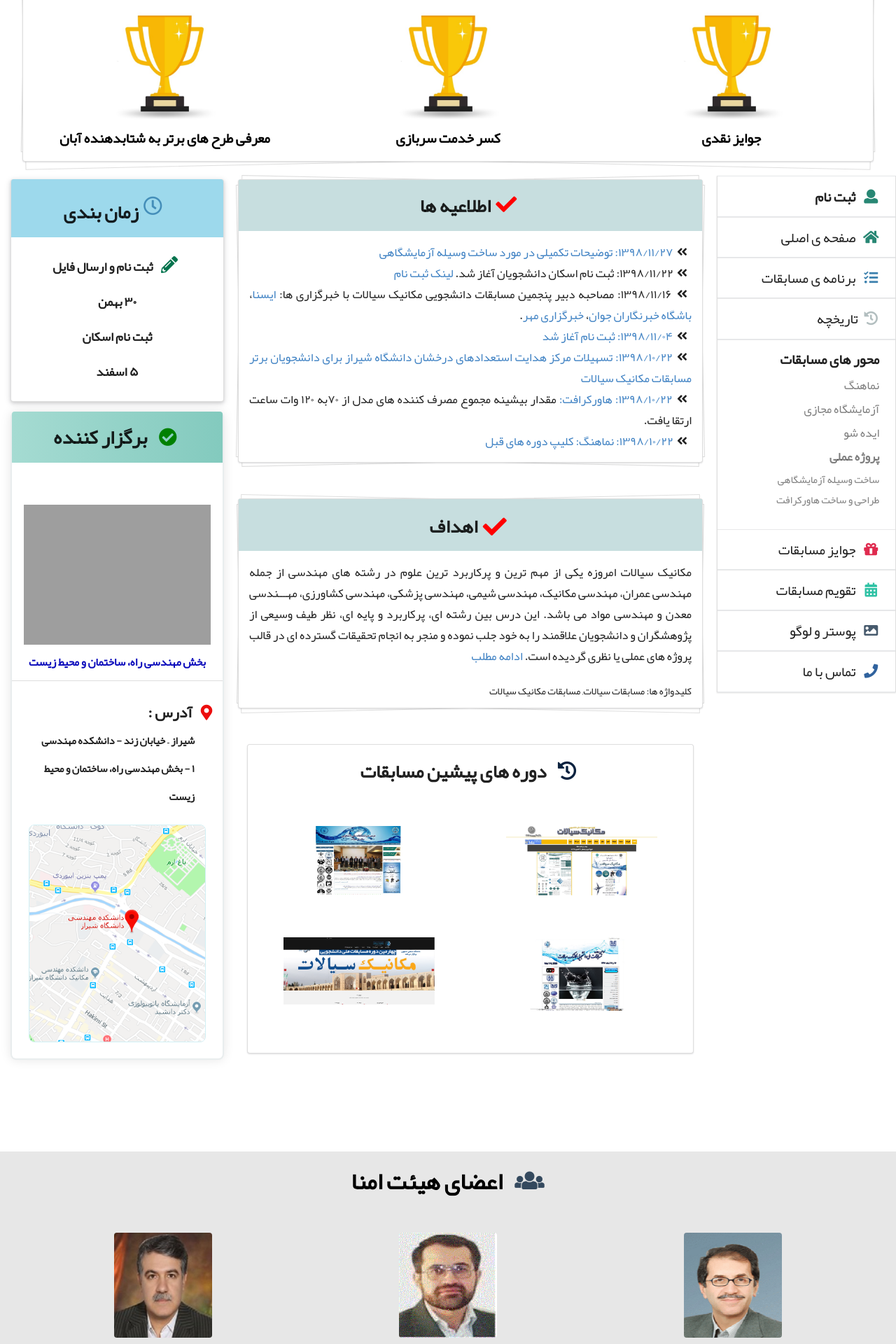
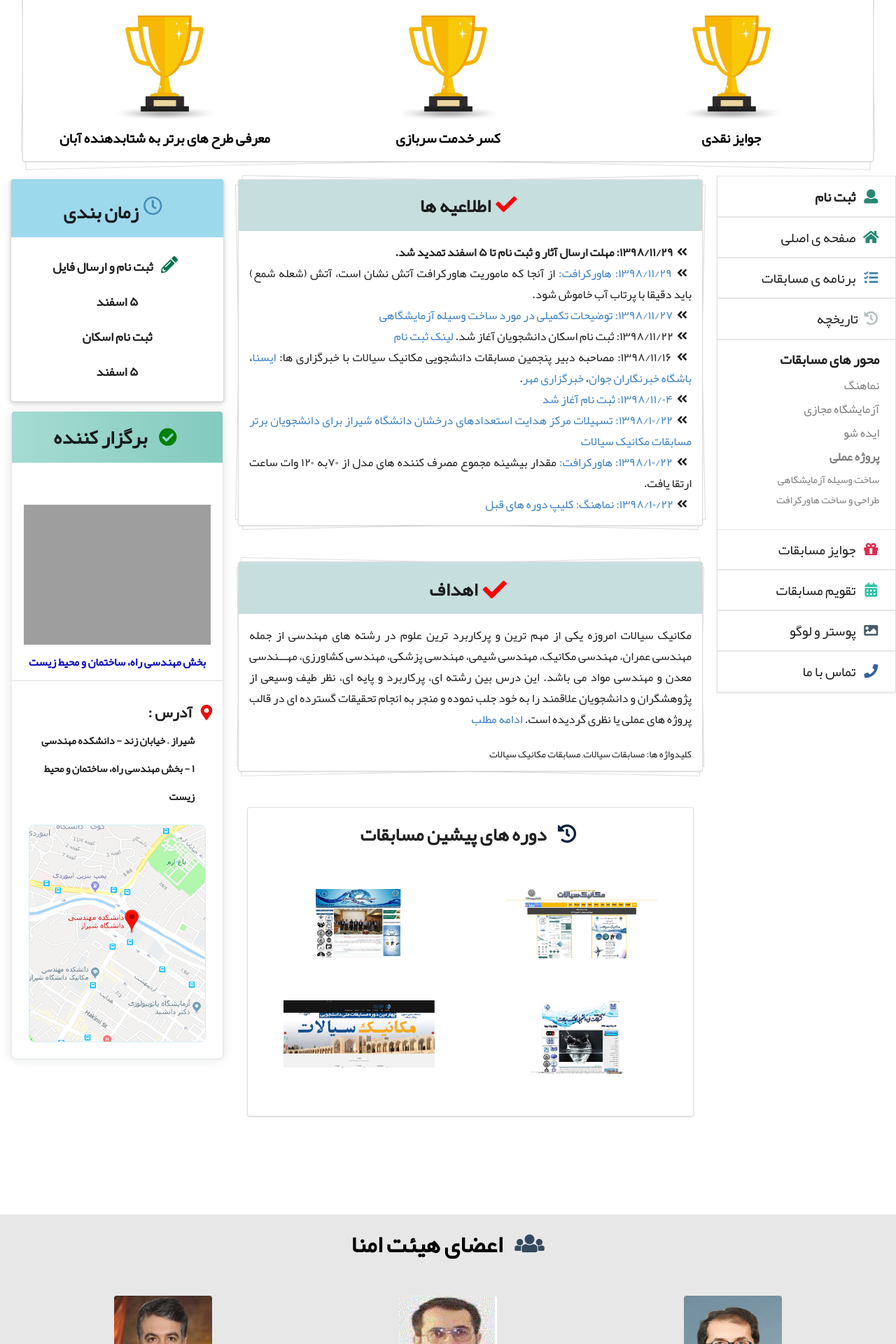
Before and after one commit to alimahdiyar/sfmc, a Django app: page / in a window 1280 px wide. Shown: the part 775-2695 px from the top of the page at 70% size. Run offline with Django 3.2, Linux system fonts and the light colour scheme; grey boxes are pictures that could not be loaded.

Commit message:
announcement

```diff
--- a/templates/base.html
+++ b/templates/base.html
@@ -223,7 +223,7 @@
                         &nbsp
                         ثبت نام و ارسال فایل
                         <br>
-                        30 بهمن
+                        5 اسفند
 
                         <br />
                         ثبت نام اسکان
--- a/templates/hovercraft.html
+++ b/templates/hovercraft.html
@@ -179,6 +179,10 @@
 
 
     <div style="padding: 10px;">
+        <div class="text_content_more_info" style="margin-bottom: 0px;">
+            <i class="angle double left icon icon_judgement"></i>
+            از آنجا که ماموریت هاورکرافت آتش نشان است، آتش (شعله شمع) باید دقیقا با پرتاب آب خاموش شود.
+        </div>
         <div class="text_content_more_info">
             <i class="angle double left icon icon_judgement"></i>
             مقدار بیشینه مجموع مصرف کننده های مدل از 70به 120 وات ساعت ارتقا یافت.
--- a/templates/index.html
+++ b/templates/index.html
@@ -71,6 +71,17 @@
 
 
     <div style="padding: 15px; line-height: 30px;">
+
+        <div class="text_content_more_info">
+            <i class="angle double left icon icon_judgement"></i>
+            <span class="item" style="font-weight: bold">۱۳۹۸/۱۱/۲۹: مهلت ارسال آثار و ثبت نام تا 5 اسفند تمدید شد.</span>
+        </div>
+
+        <div class="text_content_more_info">
+            <i class="angle double left icon icon_judgement"></i>
+            <a class="item" href="{% url 'hovercraft' %}#news">۱۳۹۸/۱۱/۲۹: هاورکرافت:</a> از آنجا که ماموریت هاورکرافت آتش نشان است، آتش (شعله شمع) باید دقیقا با پرتاب آب خاموش شود.
+        </div>
+
         <div class="text_content_more_info">
             <i class="angle double left icon icon_judgement"></i>
             <a class="item" href="{% static 'pressure-gage.pdf' %}">۱۳۹۸/۱۱/۲۷: توضیحات تکمیلی در مورد ساخت وسیله آزمایشگاهی</a>
```
